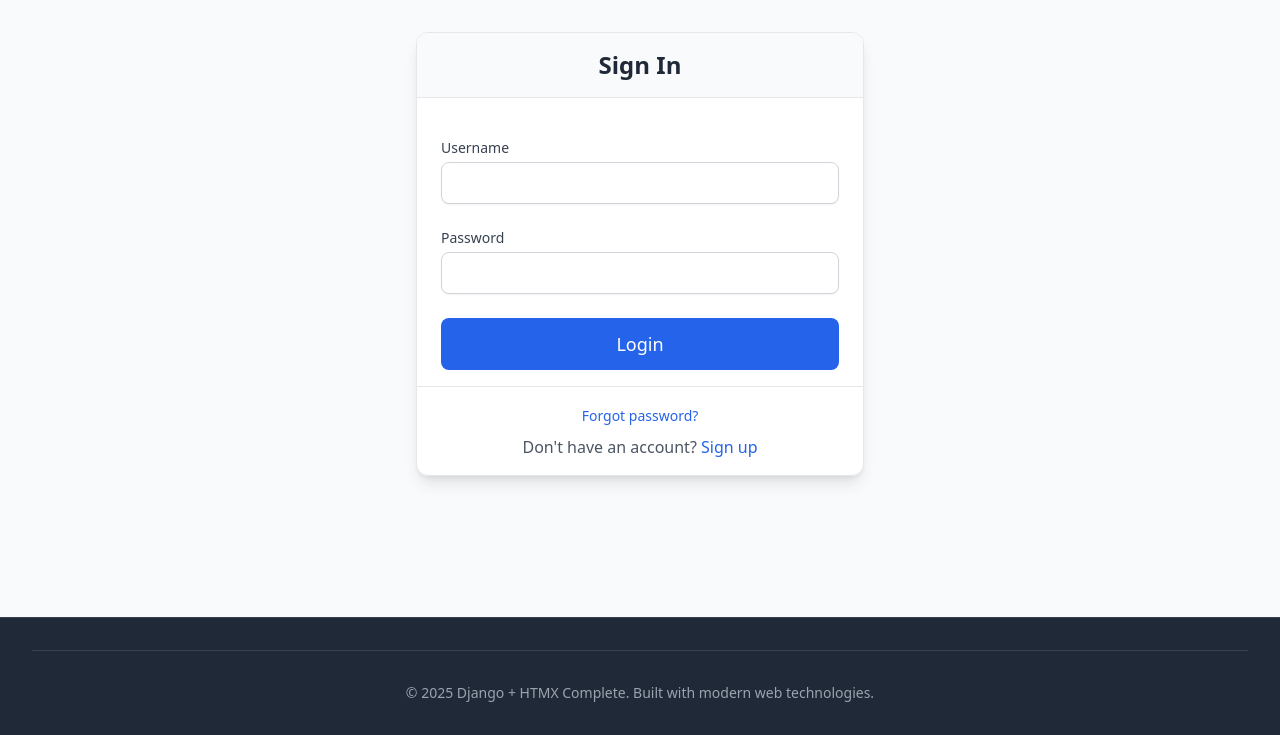
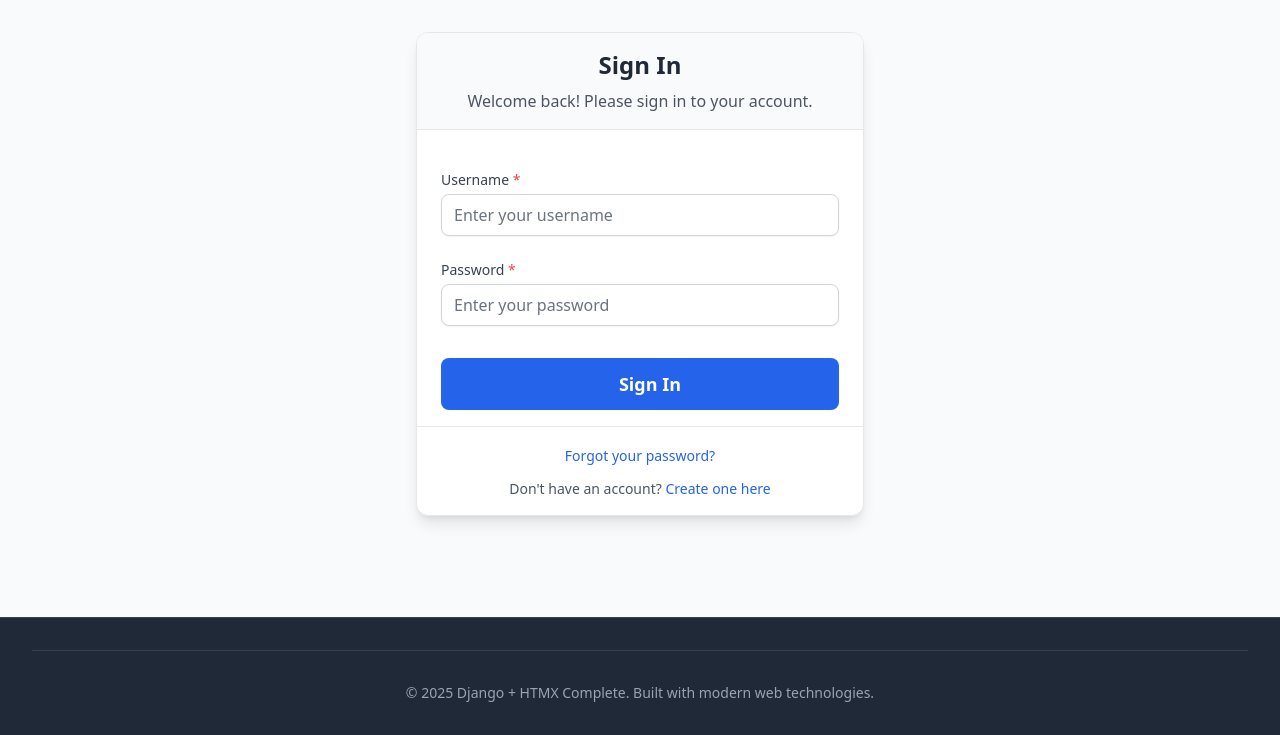
Before and after one commit to ysalha2003/django-htmx-realtime, a Django app: page /accounts/login/ in a window 1280 px wide. Shown: the part 65-800 px from the top of the page. Run offline with Django 5.2, Linux system fonts and the light colour scheme.

Commit message:
Update login.html

```diff
--- a/templates/registration/login.html
+++ b/templates/registration/login.html
@@ -3,20 +3,132 @@
 {% block content %}
 <div class="max-w-md mx-auto">
     <div class="card">
-        <div class="card-header text-center"><h2 class="text-2xl font-bold text-gray-800">Sign In</h2></div>
+        <div class="card-header text-center">
+            <h2 class="text-2xl font-bold text-gray-800">Sign In</h2>
+            <p class="text-gray-600 mt-2">Welcome back! Please sign in to your account.</p>
+        </div>
+
         <div class="card-body">
-            <form method="post" class="space-y-6">
-                {% csrf_token %}
-                <div><label class="form-label">Username</label><input type="text" name="username" class="form-input"></div>
-                <div><label class="form-label">Password</label><input type="password" name="password" class="form-input"></div>
-                {% if form.errors %}<p class="text-red-500 text-sm">Your username and password didn't match. Please try again.</p>{% endif %}
-                <button type="submit" class="btn-primary w-full text-lg py-3">Login</button>
-            </form>
+            <div class="relative">
+                <!-- Loading overlay -->
+                <div class="htmx-indicator loading-overlay hidden">
+                    <div class="loading-spinner"></div>
+                </div>
+
+                <form method="post" class="space-y-6" novalidate>
+                    {% csrf_token %}
+
+                    <!-- Username Field -->
+                    <div class="form-group">
+                        <label for="id_username" class="form-label">
+                            Username
+                            <span class="text-red-500 ml-1">*</span>
+                        </label>
+                        <input type="text"
+                               name="username"
+                               id="id_username"
+                               class="form-input"
+                               placeholder="Enter your username"
+                               required
+                               autocomplete="username">
+                    </div>
+
+                    <!-- Password Field -->
+                    <div class="form-group">
+                        <label for="id_password" class="form-label">
+                            Password
+                            <span class="text-red-500 ml-1">*</span>
+                        </label>
+                        <input type="password"
+                               name="password"
+                               id="id_password"
+                               class="form-input"
+                               placeholder="Enter your password"
+                               required
+                               autocomplete="current-password">
+                    </div>
+
+                    <!-- Form Errors -->
+                    {% if form.errors %}
+                        <div class="validation-message validation-error">
+                            <svg fill="currentColor" viewBox="0 0 20 20" class="w-4 h-4 mr-2 flex-shrink-0">
+                                <path fill-rule="evenodd" d="M18 10a8 8 0 11-16 0 8 8 0 0116 0zm-7 4a1 1 0 11-2 0 1 1 0 012 0zm-1-9a1 1 0 00-1 1v4a1 1 0 102 0V6a1 1 0 00-1-1z" clip-rule="evenodd"/>
+                            </svg>
+                            <span>Your username and password didn't match. Please try again.</span>
+                        </div>
+                    {% endif %}
+
+                    <!-- Submit Button -->
+                    <div class="pt-2">
+                        <button type="submit" class="btn btn-primary w-full text-lg py-3 font-semibold">
+                            <span class="flex items-center justify-center">
+                                <svg class="htmx-indicator w-5 h-5 mr-2" fill="none" stroke="currentColor" viewBox="0 0 24 24">
+                                    <path stroke-linecap="round" stroke-linejoin="round" stroke-width="2" d="M11 16l-4-4m0 0l4-4m-4 4h14m-5 4v1a3 3 0 01-3 3H6a3 3 0 01-3-3V7a3 3 0 013-3h7a3 3 0 013 3v1"/>
+                                </svg>
+                                Sign In
+                            </span>
+                        </button>
+                    </div>
+                </form>
+            </div>
         </div>
-        <div class="card-body border-t text-center">
-            <a href="{% url 'accounts:password_reset' %}" class="text-sm text-blue-600 hover:underline">Forgot password?</a>
-            <p class="text-gray-600 mt-2">Don't have an account? <a href="{% url 'accounts:register' %}" class="text-blue-600 hover:underline">Sign up</a></p>
+
+        <!-- Footer Links -->
+        <div class="card-body border-t border-gray-200 text-center space-y-3">
+            <a href="{% url 'accounts:password_reset' %}" class="text-sm text-blue-600 hover:text-blue-700 hover:underline font-medium">
+                Forgot your password?
+            </a>
+            <p class="text-gray-600 text-sm">
+                Don't have an account?
+                <a href="{% url 'accounts:register' %}" class="text-blue-600 hover:text-blue-700 hover:underline font-medium">
+                    Create one here
+                </a>
+            </p>
         </div>
     </div>
 </div>
+
+<script>
+// Enhanced login form interactions
+document.addEventListener('DOMContentLoaded', function() {
+    const form = document.querySelector('form');
+    if (!form) return;
+
+    // Add loading state to button on submit
+    form.addEventListener('submit', function(e) {
+        const button = form.querySelector('button[type="submit"]');
+        if (button && !button.disabled) {
+            button.classList.add('btn-loading');
+            button.disabled = true;
+
+            // Show loading overlay
+            const overlay = document.querySelector('.htmx-indicator');
+            if (overlay) {
+                overlay.classList.remove('hidden');
+            }
+
+            // Re-enable after timeout as fallback
+            setTimeout(() => {
+                button.classList.remove('btn-loading');
+                button.disabled = false;
+                if (overlay) {
+                    overlay.classList.add('hidden');
+                }
+            }, 10000);
+        }
+    });
+
+    // Enhanced input interactions
+    const inputs = form.querySelectorAll('.form-input');
+    inputs.forEach(input => {
+        input.addEventListener('focus', function() {
+            this.closest('.form-group')?.classList.add('focused');
+        });
+
+        input.addEventListener('blur', function() {
+            this.closest('.form-group')?.classList.remove('focused');
+        });
+    });
+});
+</script>
 {% endblock %}
```
